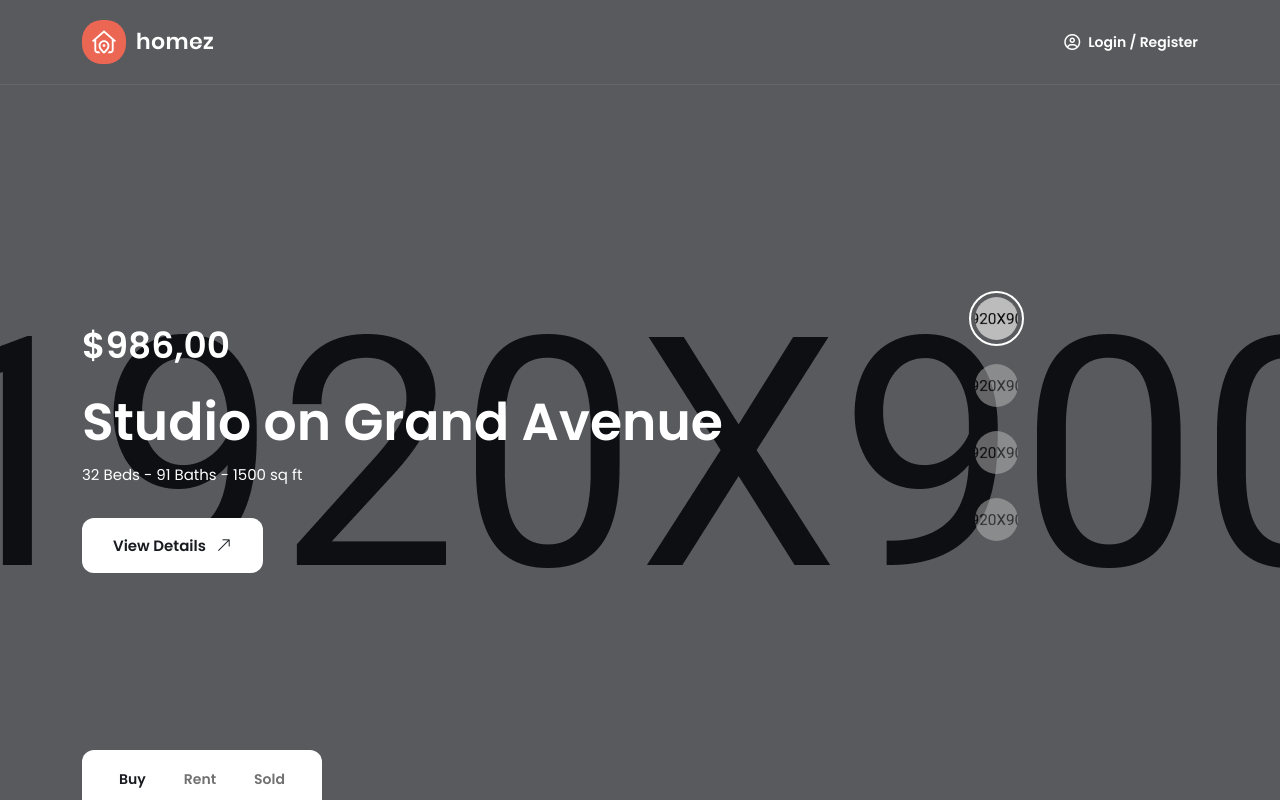
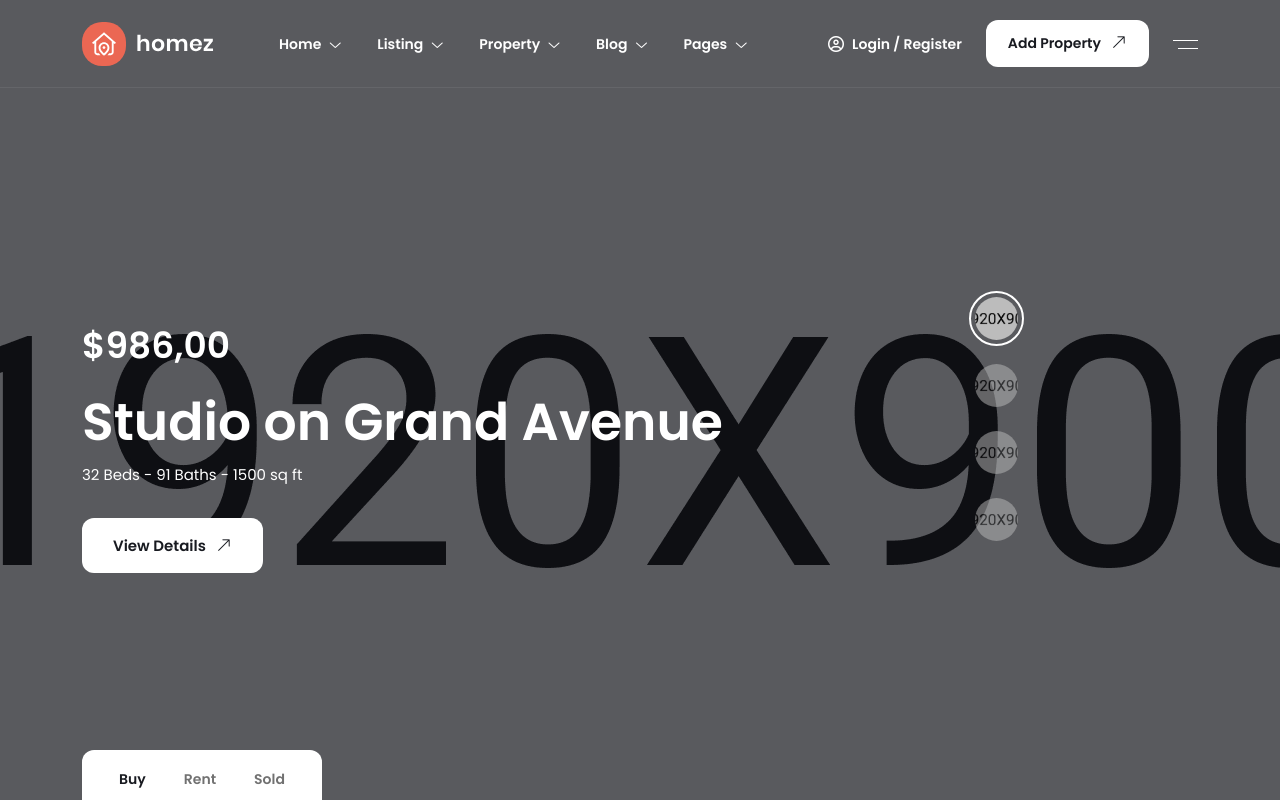
Before and after one commit to omrifahn/themeforest, a Next.js app in the folder homez/: page /home-v5 in a window 1280 px wide. Shown: the top 800 px of the page. Built offline with nearby package versions, Linux system fonts and the light colour scheme.

Commit message:
Revert "Remove unnecessary parts from Header menu"
This reverts commit 9a15ebb7045f31de63f8d1857bc3c6474abf427f.

```diff
--- a/homez/src/components/home/home-v5/Header.js
+++ b/homez/src/components/home/home-v5/Header.js
@@ -56,6 +56,9 @@ const Header = () => {
                     </Link>
                   </div>
                   {/* End Logo */}
+
+                  <MainMenu />
+                  {/* End Main Menu */}
                 </div>
               </div>
               {/* End .col-auto */}
@@ -71,6 +74,36 @@ const Header = () => {
                   >
                     <i className="far fa-user-circle fz16 me-2" />{" "}
                     <span className="d-none d-xl-block">Login / Register</span>
+                  </a>
+                  <Link
+                    className="ud-btn btn-white add-property bdrs12 mx-2 mx-xl-4 border-0"
+                    href="/dashboard-add-property"
+                  >
+                    Add Property
+                    <i className="fal fa-arrow-right-long" />
+                  </Link>
+                  <a
+                    className="sidemenu-btn filter-btn-right"
+                    href="#"
+                    data-bs-toggle="offcanvas"
+                    data-bs-target="#SidebarPanel"
+                    aria-controls="SidebarPanelLabel"
+                  >
+                    <Image
+                      width={25}
+                      height={9}
+                      className="img-1"
+                      src="/images/icon/nav-icon-white.svg"
+                      alt="humberger menu"
+                    />
+
+                    <Image
+                      width={25}
+                      height={9}
+                      className="img-2"
+                      src="/images/icon/nav-icon-dark.svg"
+                      alt="humberger menu"
+                    />
                   </a>
                 </div>
               </div>
```
